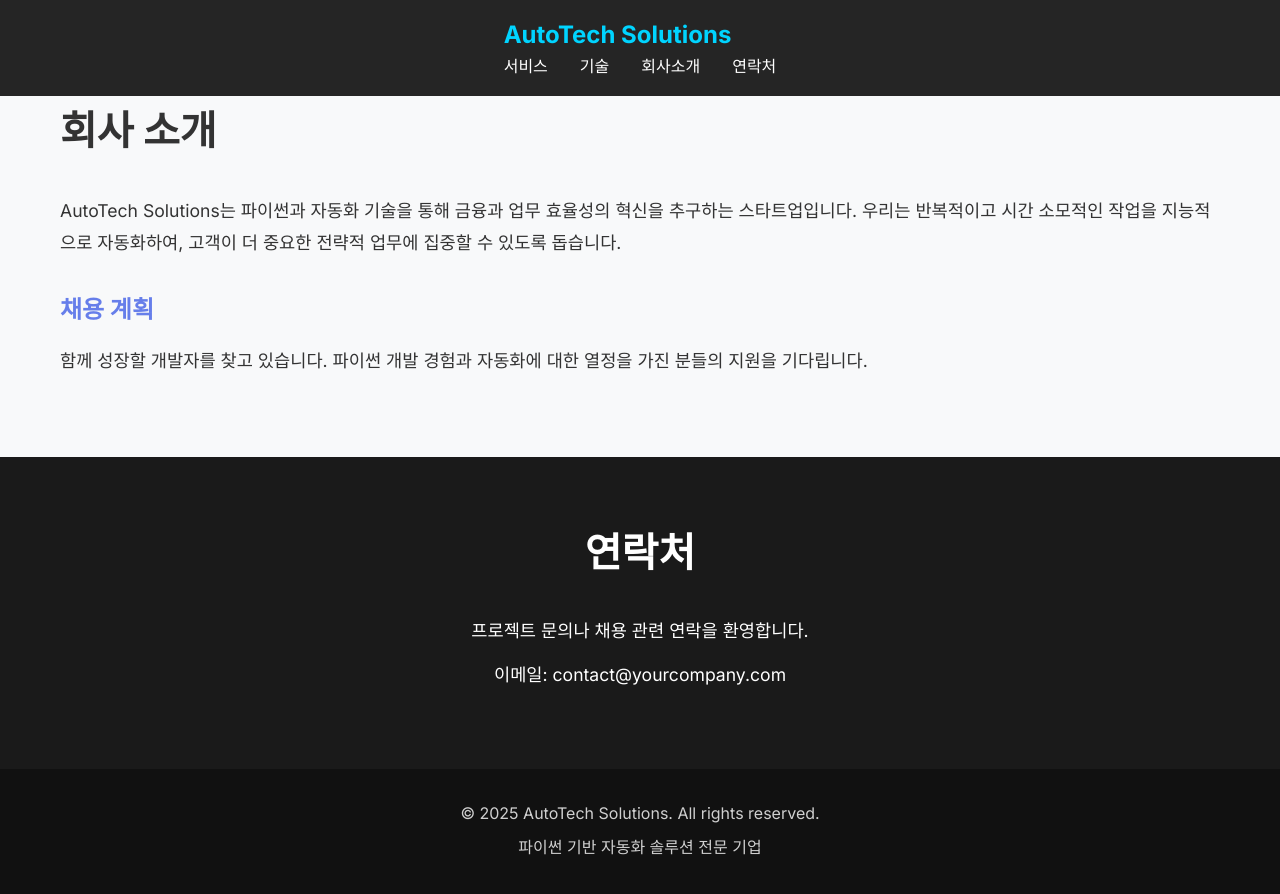
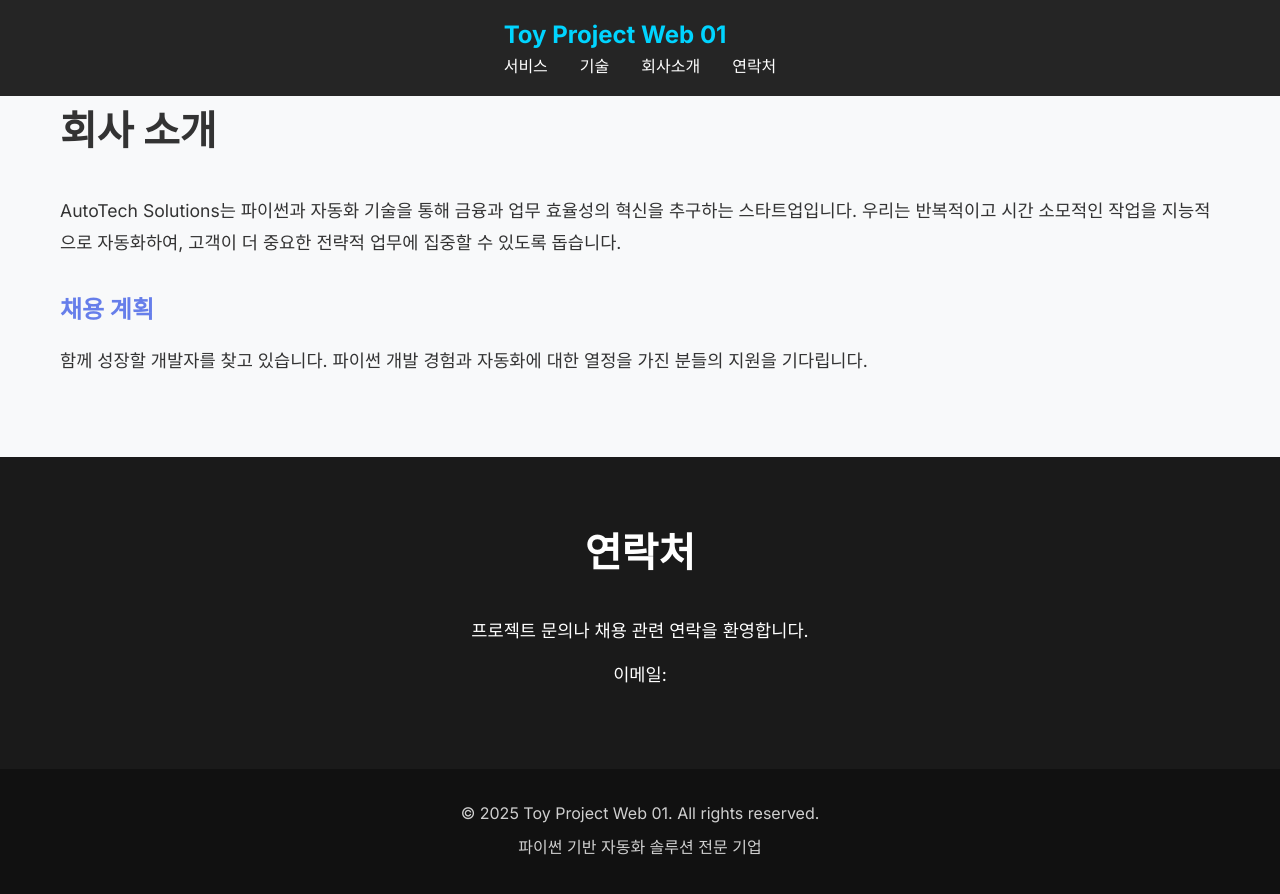
Before and after one commit to CookieInteractive/toy_web_01, a Jekyll site: the page built from index.html, in a window 1280 px wide and 900 px high, scrolled down 1264 px. Shown: the top 894 px of the window. Built offline with Jekyll 4.4.1, drawn with Linux system fonts in a browser that asks for light colours; some of the changed text lies outside the part shown.

Commit message:
Update _config.yml

```diff
--- a/_config.yml
+++ b/_config.yml
@@ -7,9 +7,9 @@ url: "https://cookieinteractive.github.io/toy_web_01/"
 
 # Company info
 company:
-  name: "AutoTech Solutions"
+  name: "Toy Project Web 01"
   tagline: "스마트한 자동화로 비즈니스 혁신을"
-  email: "contact@yourcompany.com"
+  email: ""
 
 # Build settings
 markdown: kramdown
```
